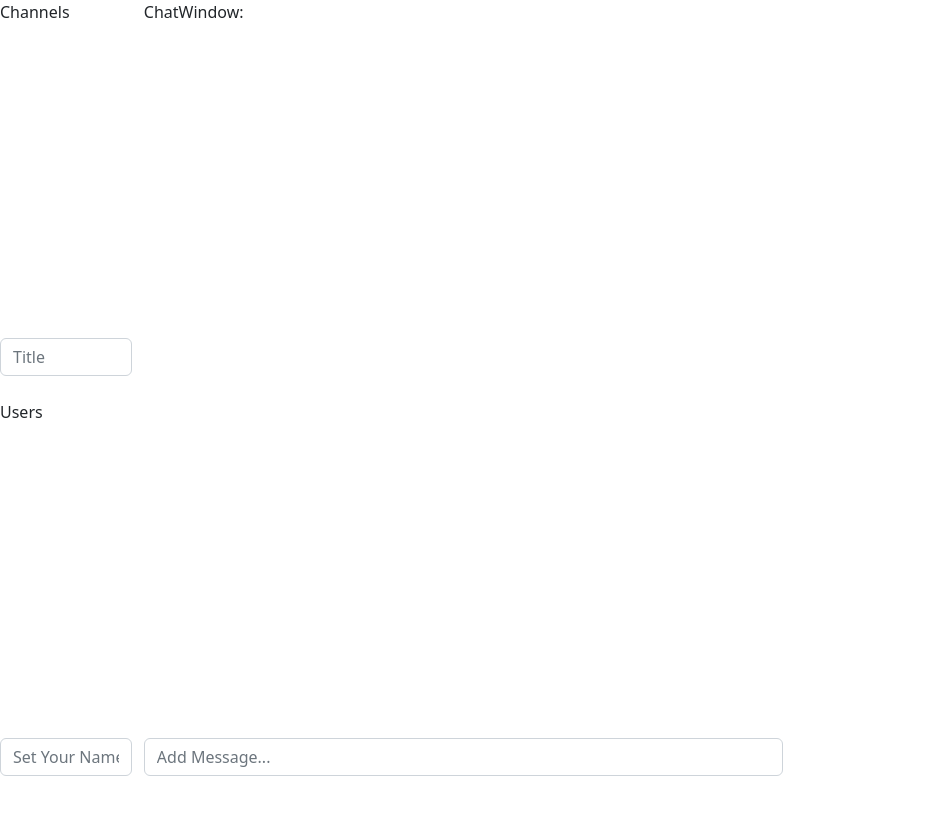
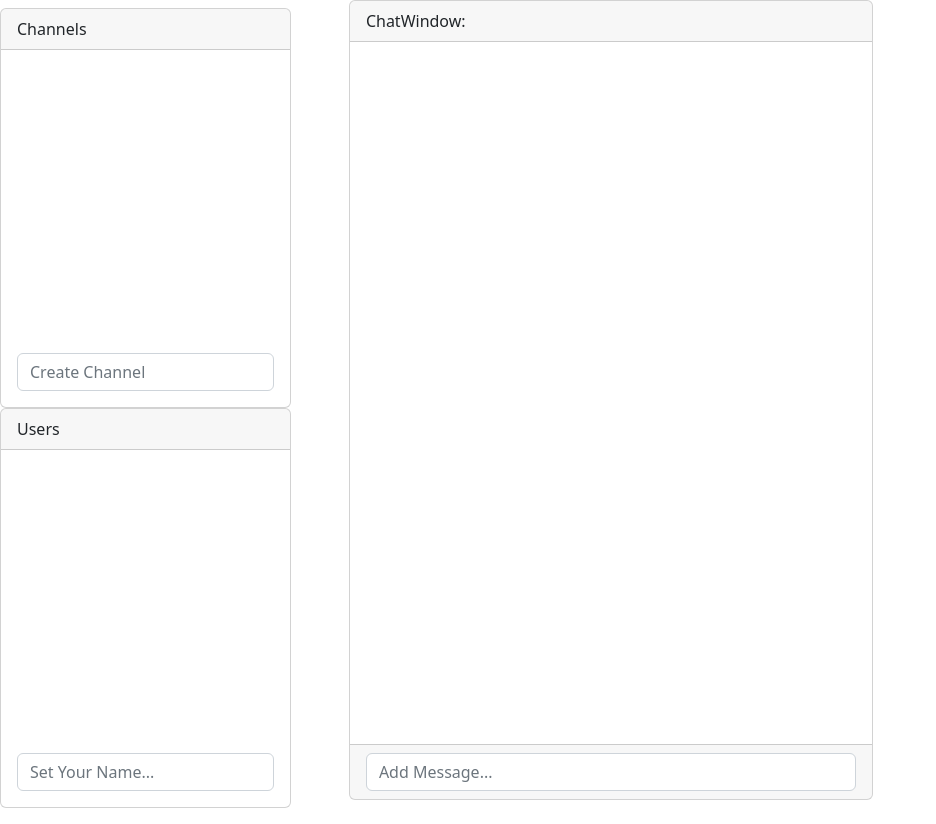
Before and after one commit to battorydev/chatroom-client, a React (Vite) app: page / in a window 1280 px wide. Shown: the whole page, without its empty margins (0-936 px from the left). Built offline with nearby package versions, Linux system fonts and the light colour scheme.

Commit message:
Migrate to bootstrap4 (remove panel)

```diff
--- a/src/App.jsx
+++ b/src/App.jsx
@@ -37,12 +37,14 @@ function App() {
   return (
     <div className='app'>
     {console.log("rerendering: App")}
-      <div className='nav'>
+      <div className='navbar'>
         <ChannelSection channels={channels} addChannel={addChannel} displayActiveChannel={displayActiveChannel}/>
         <UsersSection users={users} addUser={addUser}/>
       </div>
-      <div className='container'>
-      <ChatWindow channel={activeChannel} />
+      <div className='container-fluid p-0 card'>
+
+          <ChatWindow channel={activeChannel} />
+
       </div>
     </div>
   )
--- a/src/components/ChannelForm.jsx
+++ b/src/components/ChannelForm.jsx
@@ -16,7 +16,7 @@ function ChannelForm({addChannel}) {
       <form onSubmit={onSubmit}>
         <div className="form-group">
           {console.log("rerendering ChannelForm")}
-          <input className='form-control' type="text" ref={textRef} placeholder="Title" />
+          <input className='form-control' type="text" ref={textRef} placeholder="Create Channel" />
         </div>
       </form>
     </>
--- a/src/components/ChannelSection.jsx
+++ b/src/components/ChannelSection.jsx
@@ -6,11 +6,11 @@ import ChannelList from './ChannelList'
 function ChannelSection({channels, addChannel, displayActiveChannel}) {
 
   return (
-    <div className='support panel panel-primary'>
-      <div className='panel-heading'>
+    <div className='support card'>
+      <div className='card-header'>
           Channels{console.log("rerendering: ChannelSection. Channel size:" + channels.length)}
       </div>
-      <div className='panel-body channels'>
+      <div className='card-body channels'>
         <ChannelList channels={channels} displayActiveChannel={displayActiveChannel} />
         <ChannelForm addChannel={addChannel} />
       </div>
--- a/src/components/ChatWindow.jsx
+++ b/src/components/ChatWindow.jsx
@@ -17,14 +17,16 @@ function ChatWindow({channel}) {
 
   return (
     <>
-        <div className='panel-heading'>ChatWindow: {channel ? channel.name : ""}</div>
-        <div className='panel-body messages-container'>
-            {   console.log("rerendering ChatWindow Ch:" + channel)}
+        <div className='card-header'>ChatWindow: {channel ? channel.name : ""}</div>
+        <div className='card-body'>
 
-           <div className='messages'>
+            <div className='message'>
+                {   console.log("rerendering ChatWindow Ch:" + channel)}
                 <ChatMessage messages={messages}/>
-                <ChatTypeForm addMessage={addMessage} />
             </div>
+        </div>
+        <div className='card-footer'>
+             <ChatTypeForm addMessage={addMessage} />
         </div>
     </>
   )
--- a/src/components/UsersSection.jsx
+++ b/src/components/UsersSection.jsx
@@ -5,11 +5,11 @@ import UserForm from './UserForm'
 function UsersSection({users, addUser}) {
 
   return (
-    <div className='support panel panel-primary'>
-      <div className='panel-heading'>
+    <div className='support card nav-light'>
+      <div className='card-header'>
           Users{console.log("rerendering: UsersSection. Users size:")}
       </div>
-      <div className='panel-body users'>
+      <div className='card-body users'>
         <UserList users={users}/>
         <UserForm addUser={addUser}/>
       </div>
```
